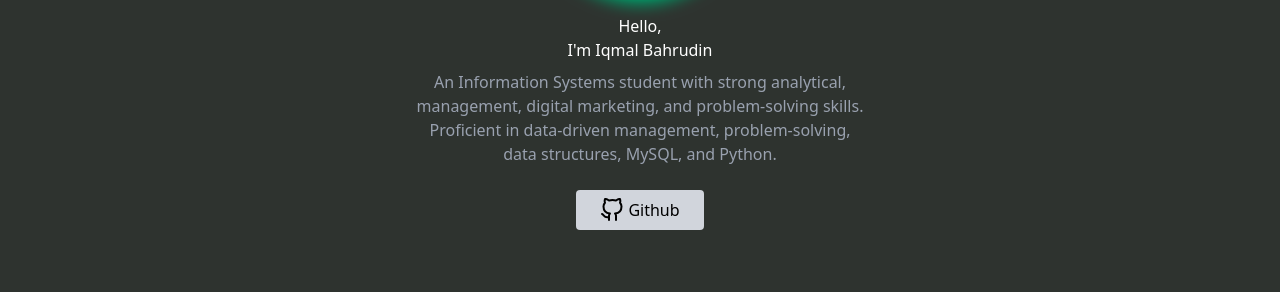
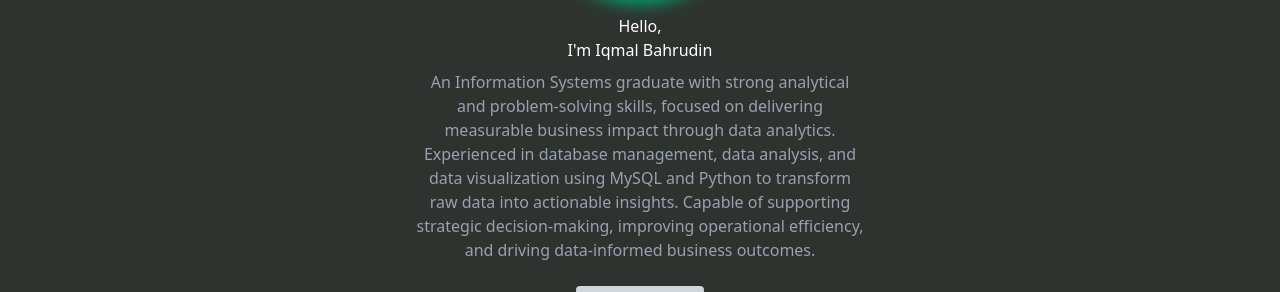
Before and after one commit to IqmalBA/porto-data, a React (Vite) app: page / in a window 1280 px wide. Shown: the part 390-682 px from the top of the page. Built offline with nearby package versions, Linux system fonts and the light colour scheme.

Commit message:
updateee

```diff
--- a/src/page/Home.jsx
+++ b/src/page/Home.jsx
@@ -85,10 +85,13 @@ export default function Home() {
           Hello, <br /> I'm Iqmal Bahrudin
         </p>
         <p className="mt-2 max-w-md text-gray-400">
-          An Information Systems student with strong analytical, management,
-          digital marketing, and problem-solving skills. Proficient in
-          data-driven management, problem-solving, data structures, MySQL, and
-          Python.
+          An Information Systems graduate with strong analytical and
+          problem-solving skills, focused on delivering measurable business
+          impact through data analytics. Experienced in database management,
+          data analysis, and data visualization using MySQL and Python to
+          transform raw data into actionable insights. Capable of supporting
+          strategic decision-making, improving operational efficiency, and
+          driving data-informed business outcomes.
         </p>
 
         <a
```
